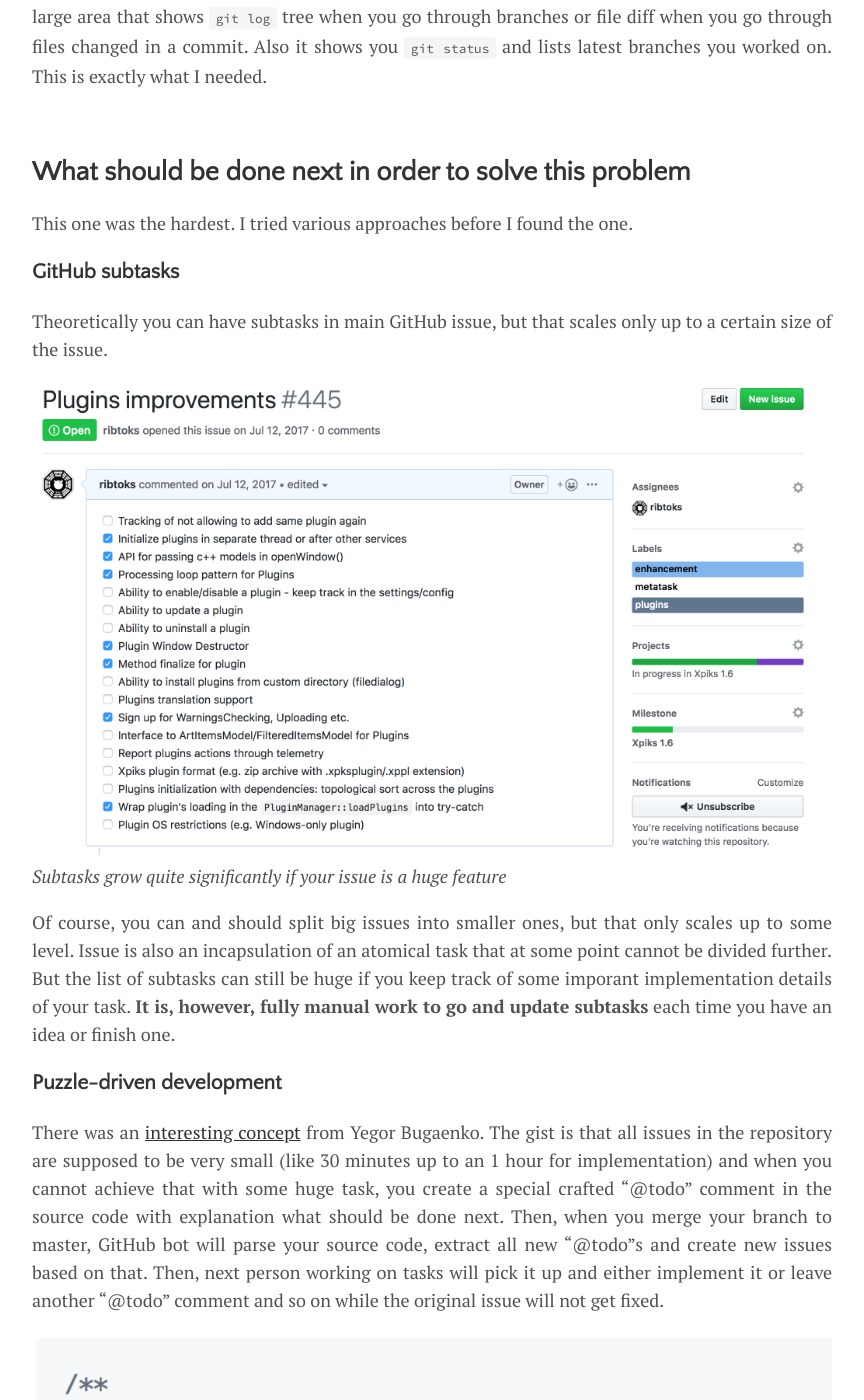
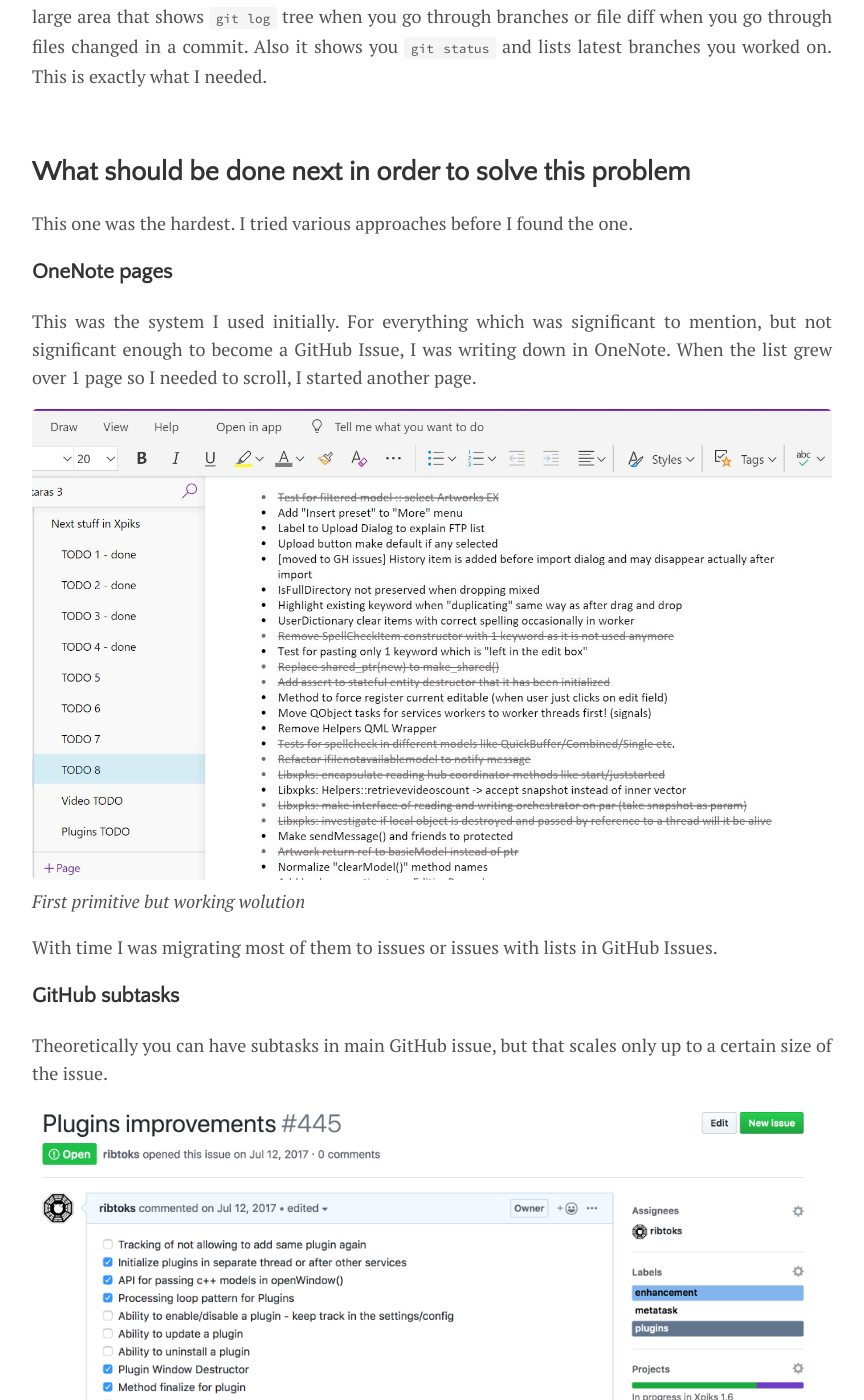
Before and after one commit to ribtoks/code-jamming, a Jekyll site: the page built from _posts/2019-08-22-how-to-return-to-flow.md, in a window 1280 px wide and 1400 px high, scrolled down 3571 px. Shown: the whole window, without its empty margins (208-1072 px from the left). Built offline with Jekyll 4.4.1, drawn with Linux system fonts in a browser that asks for light colours; nearby versions of some CDN libraries; comment, search, counter and statistics services are not loaded.

Commit message:
Update 2019-08-22-how-to-return-to-flow.md

```diff
--- a/_posts/2019-08-22-how-to-return-to-flow.md
+++ b/_posts/2019-08-22-how-to-return-to-flow.md
@@ -61,6 +61,15 @@
 ## What should be done next in order to solve this problem
 
 This one was the hardest. I tried various approaches before I found the one.
+
+### OneNote pages
+
+This was the system I used initially. For everything which was significant to mention, but not significant enough to become a GitHub Issue, I was writing down in OneNote. When the list grew over 1 page so I needed to scroll, I started another page.
+
+![OneNote list]({{ "/assets/img/onenote-todo.jpg" | absolute_url }})
+*First primitive but working wolution*
+
+With time I was migrating most of them to issues or issues with lists in GitHub Issues.
 
 ### GitHub subtasks
 
```
